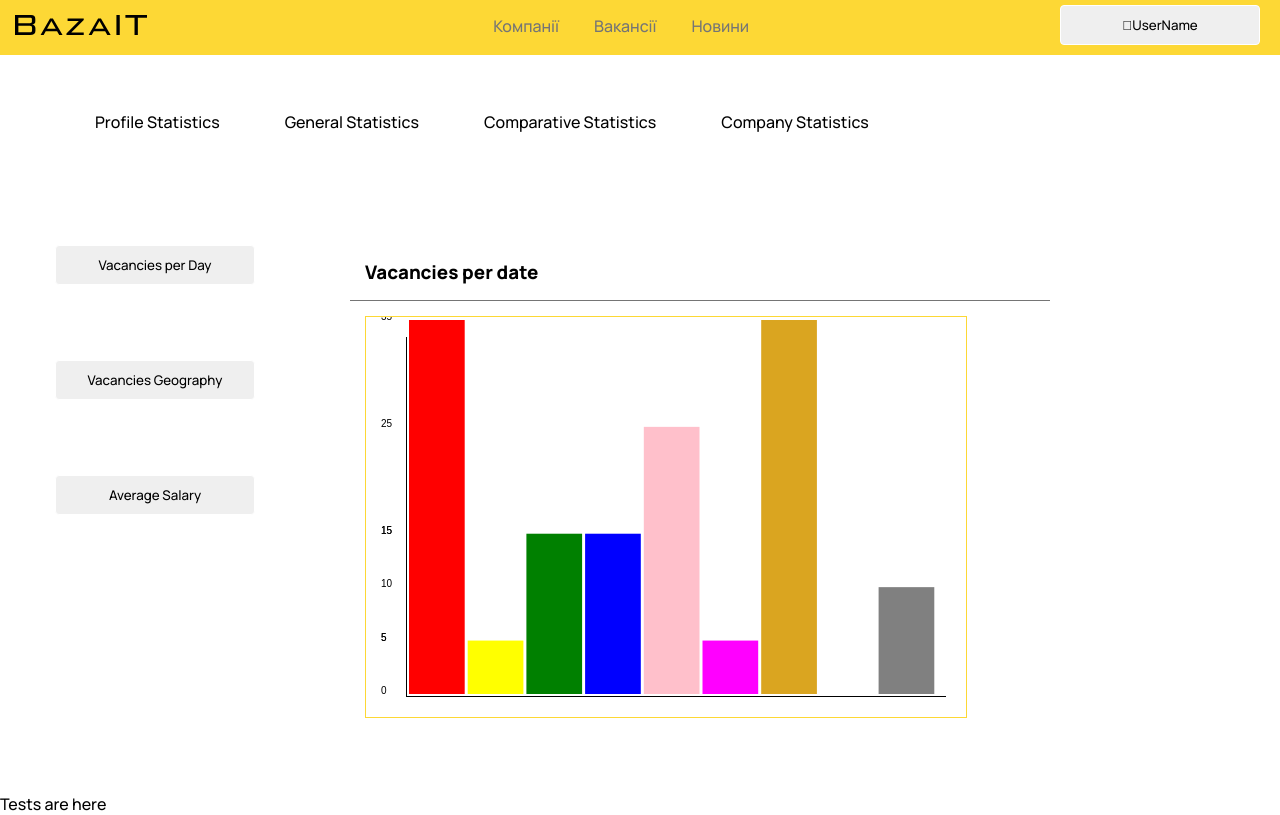
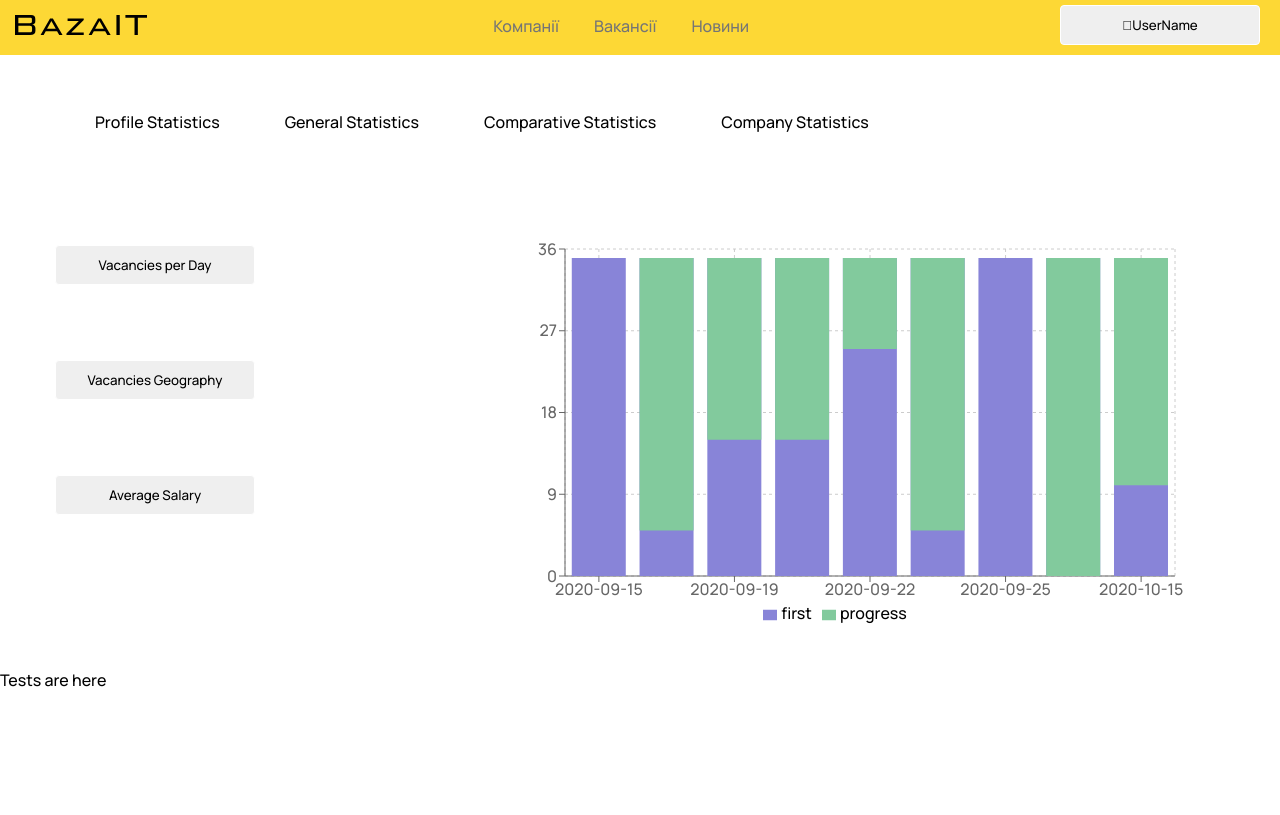
Before and after one commit to ArMANIAK/ITN_hacks2020, a React (Create React App) app: page / in a window 1280 px wide. Built offline with nearby package versions, Linux system fonts and the light colour scheme.

Commit message:
feat: add files

```diff
--- a/package.json
+++ b/package.json
@@ -8,7 +8,8 @@
     "@testing-library/user-event": "^7.1.2",
     "react": "^16.13.1",
     "react-dom": "^16.13.1",
-    "react-scripts": "3.4.3"
+    "react-scripts": "3.4.3",
+    "recharts": "^1.8.5"
   },
   "scripts": {
     "start": "react-scripts start",
--- a/src/App.js
+++ b/src/App.js
@@ -1,8 +1,55 @@
-import React from 'react';
+//import React from 'react';
 import './App.css';
 import Profile from './components/Profile/Profile';
+import React, { PureComponent } from 'react';
+import {
+  BarChart, Bar, Cell, XAxis, YAxis, CartesianGrid, Tooltip, Legend,
+} from 'recharts';
+
 
 function App() {
+  const data = [
+    {
+      name: '2020-09-15', first: 35, progress: 0, amt: 0,
+    },
+    {
+      name: '2020-09-18', first: 35, progress: -30, amt: 0,
+    },
+    {
+      name: '2020-09-19', first: 35, progress: -20, amt: 0,
+    },
+    {
+      name: '2020-09-21', first: 35, progress: -20, amt: 0,
+    },
+    {
+      name: '2020-09-22', first: 35, progress: -10, amt: 0,
+    },
+    {
+      name: '2020-09-23', first: 35, progress: -30, amt: 0,
+    },
+    {
+      name: '2020-09-25', first: 35, progress: 0, amt: 0,
+    },
+    {
+      name: '2020-10-15', first: 35, progress: -35, amt: 0,
+    },
+    {
+      name: '2020-10-15', first: 35, progress: -25, amt: 0,
+    },
+  ];
+
+  //const [stats, setStats] = useState({
+    //'Vacancies per date': [
+        //['2020-09-15', 35],
+        //['2020-09-18', 5],
+        //['2020-09-19', 15],
+        //['2020-09-21', 15],
+        //['2020-09-22', 25],
+        //['2020-09-23', 5],
+        //['2020-09-25', 35],
+        //['2020-10-15', 0],
+        //['2020-10-25', 10],
+    //]})
 
   return (
     <div className="App">
@@ -20,6 +67,8 @@ function App() {
         </div>
       </header>
       <Profile />
+
+
     </div>
   );
 }
--- a/src/components/Profile/Profile.js
+++ b/src/components/Profile/Profile.js
@@ -1,9 +1,44 @@
-import React, {useState} from 'react';
+import {useState} from 'react';
 import './Profile.css';
 import Statistics from '../Statistics/Statistics';
 import Tester from '../Tester/Tester';
+import React, { PureComponent } from 'react';
+import {
+  BarChart, Bar, Cell, XAxis, YAxis, CartesianGrid, Tooltip, Legend,
+} from 'recharts';
 
 const Profile = () => {
+
+
+    const data = [
+        {
+          name: '2020-09-15', first: 35, progress: 0, amt: 0,
+        },
+        {
+          name: '2020-09-18', first: 35, progress: -30, amt: 0,
+        },
+        {
+          name: '2020-09-19', first: 35, progress: -20, amt: 0,
+        },
+        {
+          name: '2020-09-21', first: 35, progress: -20, amt: 0,
+        },
+        {
+          name: '2020-09-22', first: 35, progress: -10, amt: 0,
+        },
+        {
+          name: '2020-09-23', first: 35, progress: -30, amt: 0,
+        },
+        {
+          name: '2020-09-25', first: 35, progress: 0, amt: 0,
+        },
+        {
+          name: '2020-10-15', first: 35, progress: -35, amt: 0,
+        },
+        {
+          name: '2020-10-15', first: 35, progress: -25, amt: 0,
+        },
+      ];
 
     const [stats, setStats] = useState({
         'Vacancies per date': [
@@ -17,6 +52,7 @@ const Profile = () => {
             ['2020-10-15', 0],
             ['2020-10-25', 10],
         ]})
+
 
   // stats is a mock-up for real data which is fetched from API or DB and might be initialized within backend code
 
@@ -75,7 +111,25 @@ const Profile = () => {
                         <li className="active"><button onClick = {() => setStats(averageSalary)}>Average Salary</button></li>
                     </ul>
                 </nav>
-                <Statistics stats={stats}/>
+
+                <BarChart
+                width={900}
+                height={400}
+                data={data}
+                margin={{
+                  top: 20, right: 30, left: 200, bottom: 5,
+                }}
+              >
+                <CartesianGrid strokeDasharray="3 3" />
+                <XAxis dataKey="name" />
+                <YAxis />
+                <Tooltip />
+                <Legend />
+                <Bar dataKey="first" stackId="a" fill="#8884d8" />
+                <Bar dataKey="progress" stackId="a" fill="#82ca9d" />
+                </BarChart>
+
+
             </div>
             <Tester />
         </div>
```
Also changed, not shown: 1 other file (tests, documents, lock files or other folders).
